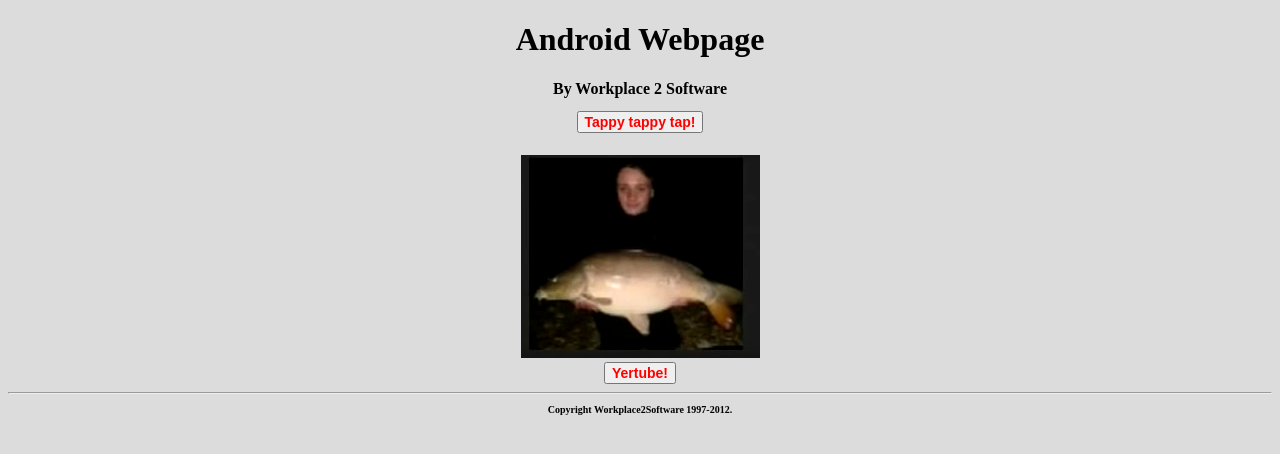
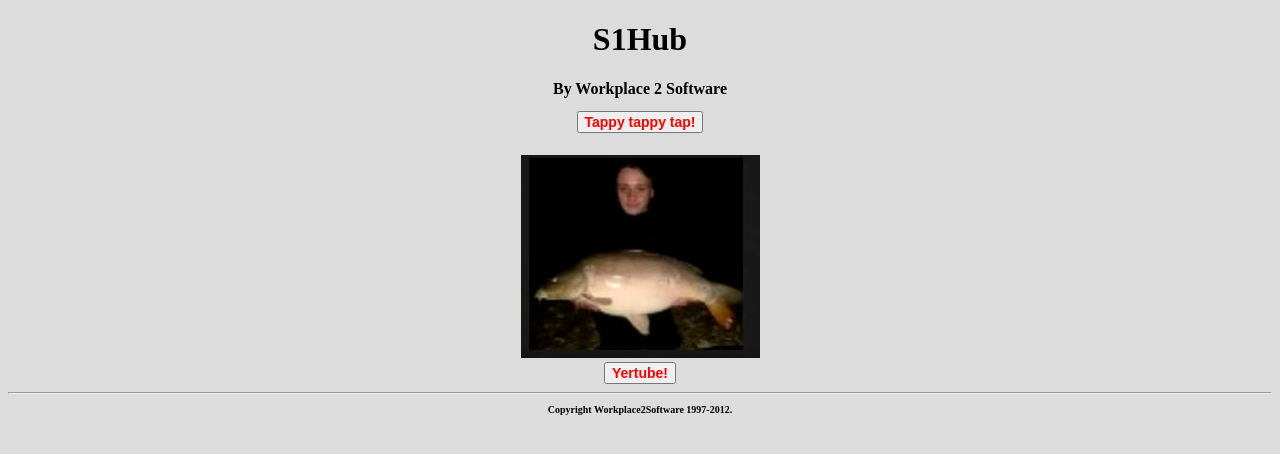
Before and after one commit to BlueBoi-OS/Androidwebsite, a plain HTML site: page index.html in a window 1280 px wide. Drawn offline with Linux system fonts and the light colour scheme.

Commit message:
rehehehehehe

```diff
--- a/index.html
+++ b/index.html
@@ -4,14 +4,14 @@
 
     <head>
 
-        <title>Workplace Android HUB!!!</title>
+        <title>S1Net</title>
         <link rel="stylesheet" href="css/style.css" />
 
     </head>
 
     <body>
 
-        <h1>Android Webpage</h1>
+        <h1>S1Hub</h1>
         <h2>By Workplace 2 Software</h2>
 
         <a href="http://theworkplace.tk"><button>Tappy tappy tap!</button></a>
```
